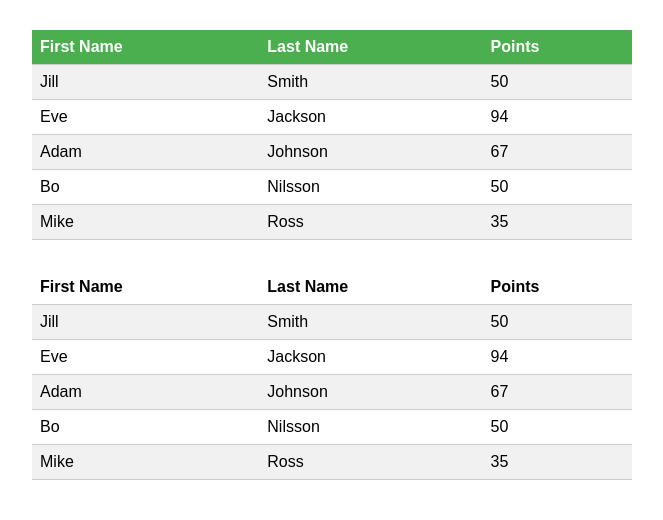
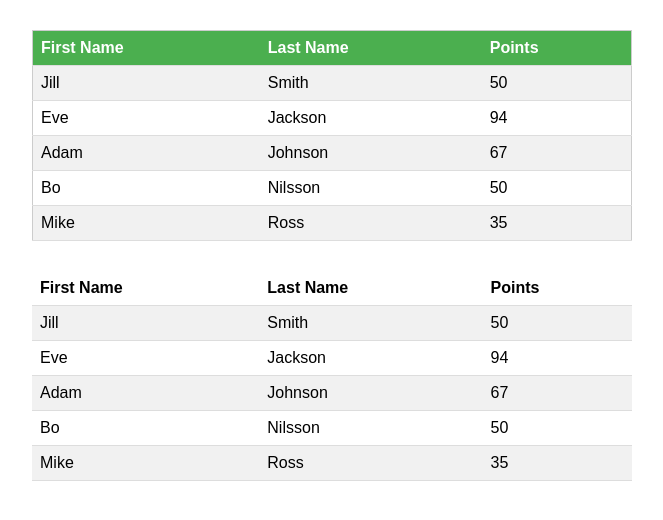
Before and after one commit to a379351939/wp, a plain HTML site: page test1.html in a window 1280 px wide. Shown: the full height of the page, 308-971 px from the left. Drawn offline with Linux system fonts and the light colour scheme.

Commit message:
chang test1

```diff
--- a/css/style1.css
+++ b/css/style1.css
@@ -15,17 +15,15 @@ body{
 .table{
 	margin-top: 30px;
 	width: 100%;
-	border: 1px #ccc solid;
+	border-bottom: 1px #ccc solid;
 	border-collapse: collapse;
     border-spacing: 0;
     text-align: left;
-    border-left: transparent;
-    border-right: transparent;
-    border-top: transparent;
+
 }
 
 .table tr{
-	border-bottom: 1px solid #ccc;
+	border-bottom: 1px solid #ddd;
 }
 
 .table th,td{
@@ -36,6 +34,10 @@ body{
 	background-color: #f1f1f1;
 }
 
+.table.s1{
+	border:1px #ccc solid;
+}
+
 .table.s1 th{
 	background-color: #4baf4f;
 	color: #fff;
```
